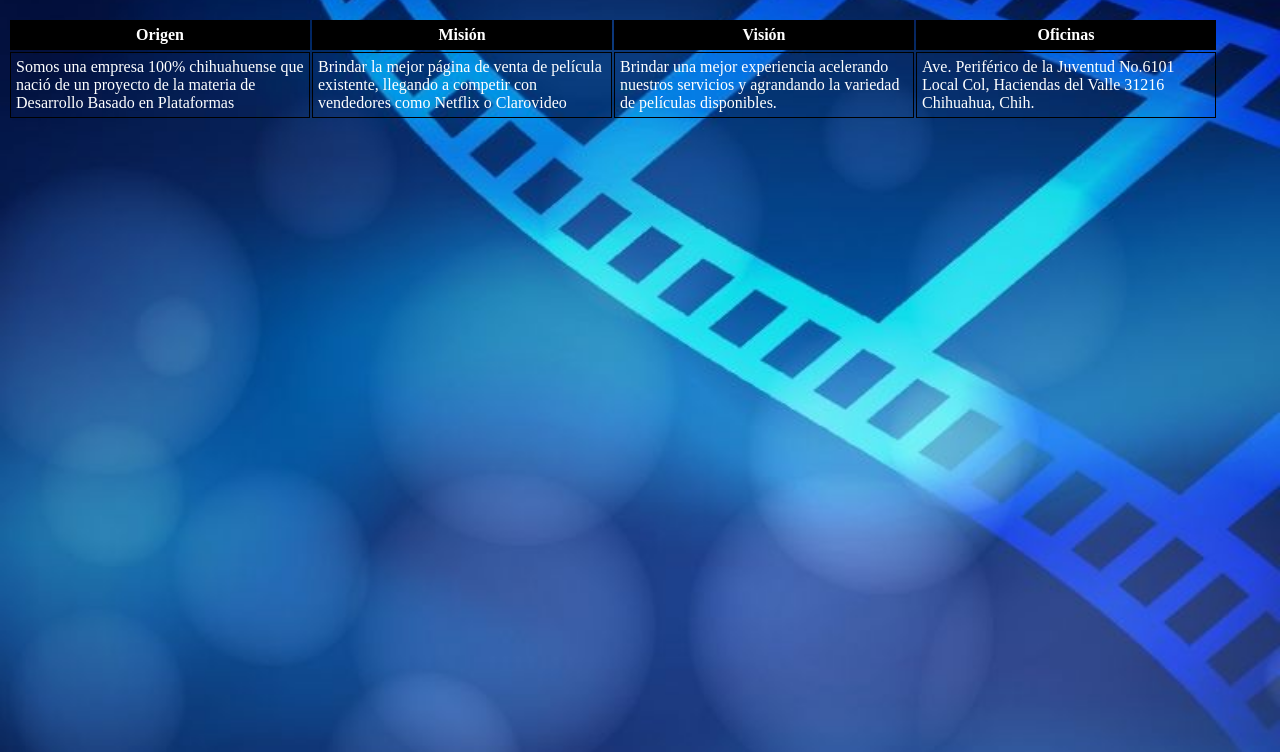
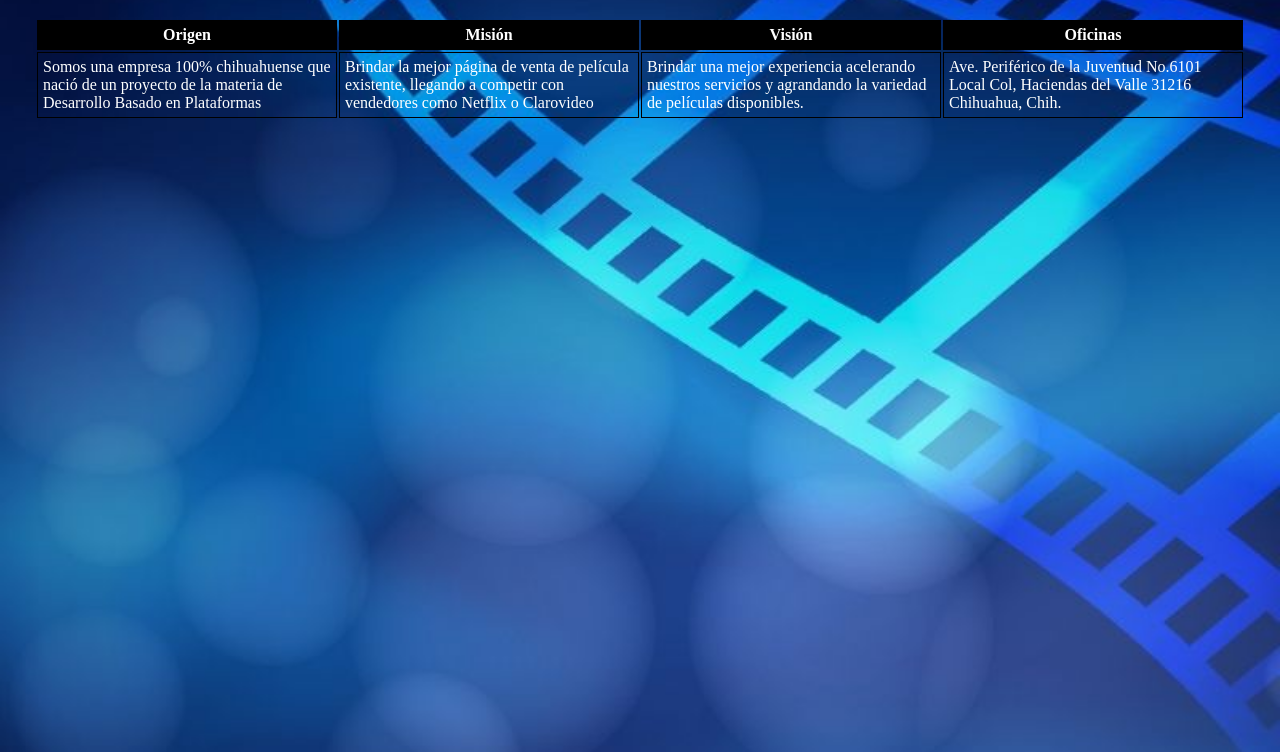
Before and after one commit to MarinaOrtiz328/PrimerSItioWeb, a plain HTML site: page WWW/acercade.html in a window 1280 px wide. Shown: the part 48-800 px from the top of the page. Drawn offline with Linux system fonts and the light colour scheme.

Commit message:
se arregla un pequeño detalle de centrado

```diff
--- a/WWW/acercade.html
+++ b/WWW/acercade.html
@@ -13,7 +13,7 @@
     <body>
 
         <h1 class="blanco">Acerca de nosotros</h1>
-        <table class="myTable">
+        <table class="myTable" align="center">
 
             <thead>
                 <th style="width:300px">Origen</th>
```
